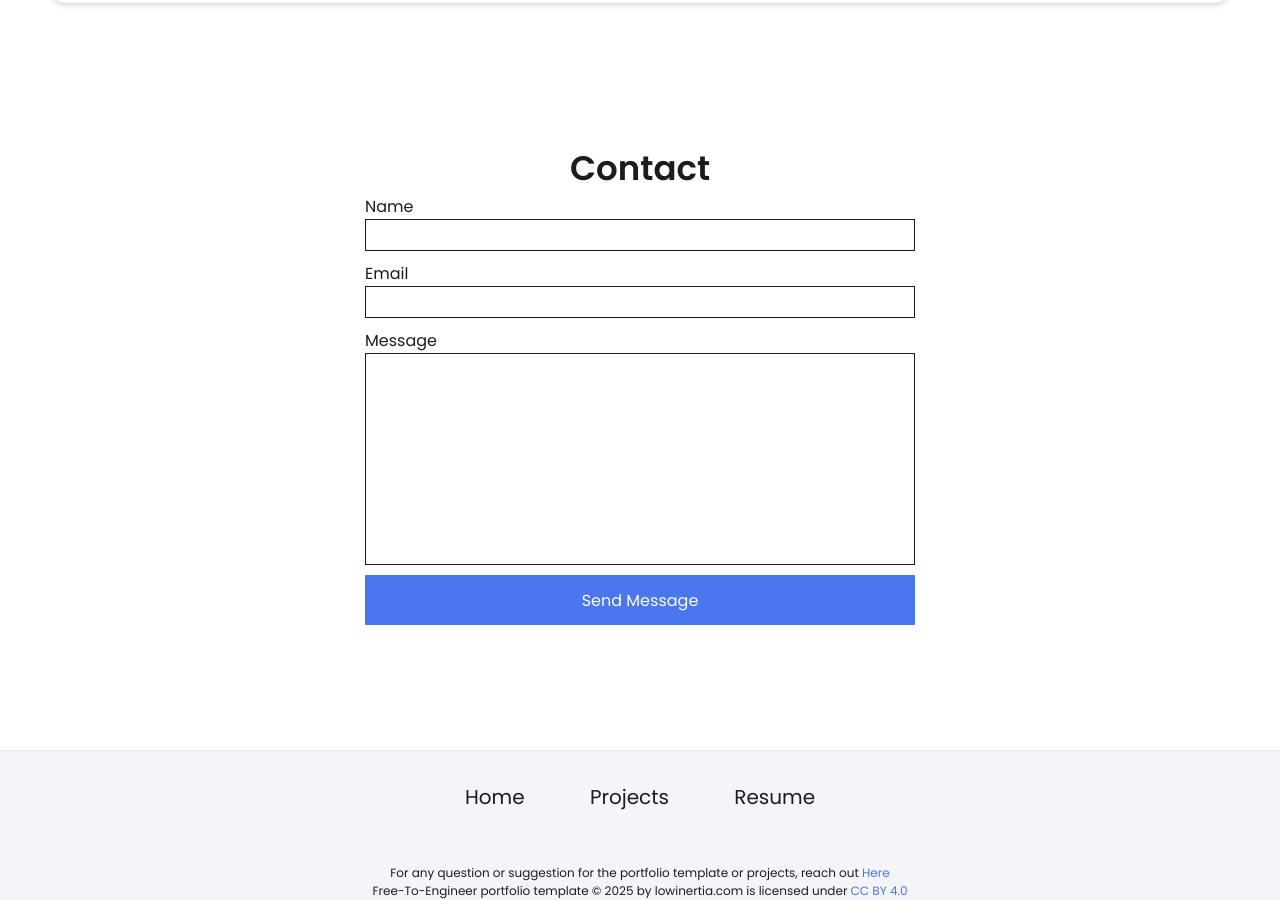
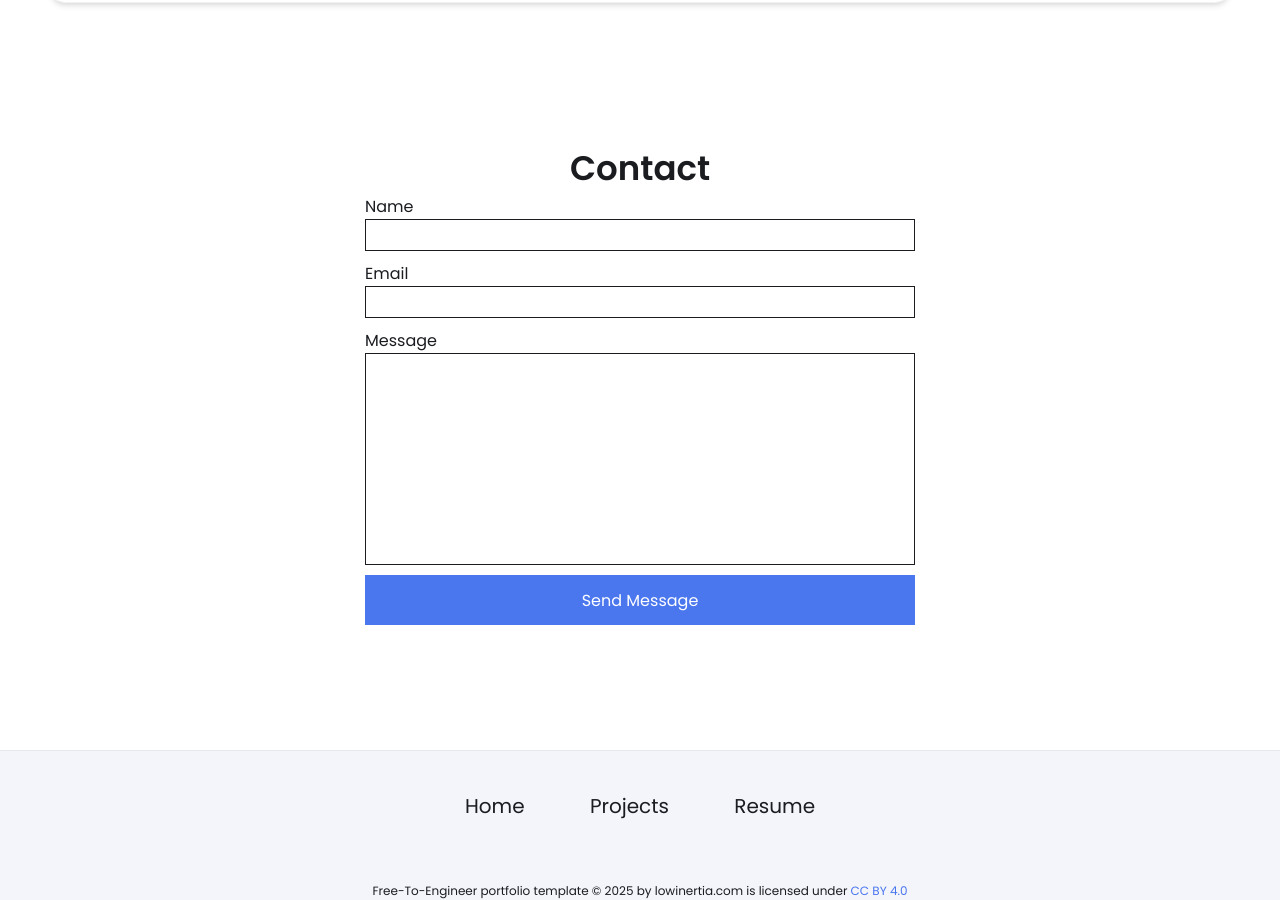
Before and after one commit to michael-vuong/michael-vuong.github.io, a Jekyll site: the page built from index.html, in a window 1280 px wide and 900 px high, scrolled down 2314 px. Built offline with Jekyll 4.4.1, drawn with Linux system fonts in a browser that asks for light colours.

Commit message:
Update footer.html

```diff
--- a/_includes/footer.html
+++ b/_includes/footer.html
@@ -13,7 +13,6 @@
         </div>
     </div>
     <div class="license">
-        <span>For any question or suggestion for the portfolio template or projects, reach out <a class="help" href="mailto:admin@lowinertia.com"> Here</a> </span>
-        <p>Free-To-Engineer portfolio template © 2025 by lowinertia.com is licensed under <a href="https://creativecommons.org/licenses/by/4.0/?ref=chooser-v1">CC BY 4.0</a></p>
+        <span>Free-To-Engineer portfolio template © 2025 by lowinertia.com is licensed under <a href="https://creativecommons.org/licenses/by/4.0/?ref=chooser-v1">CC BY 4.0</a></p>
     </div>
 </footer>
```
